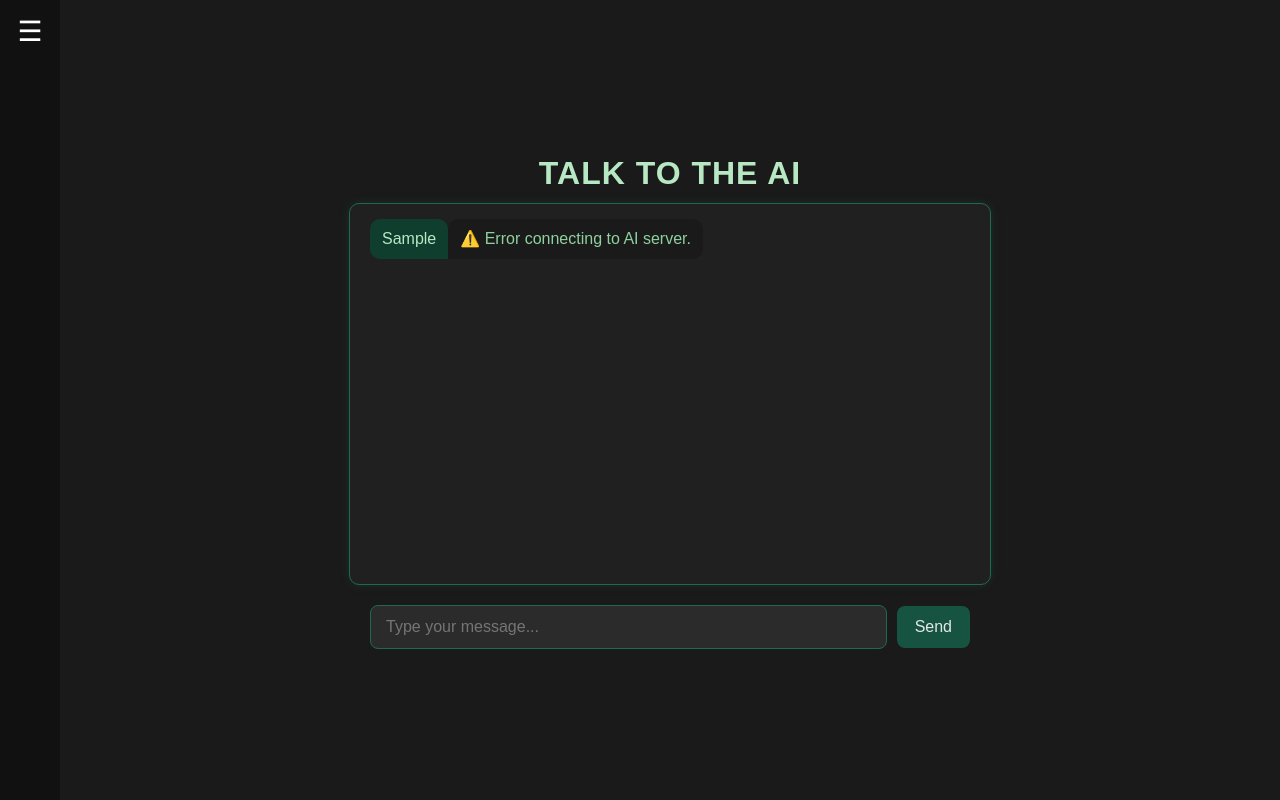
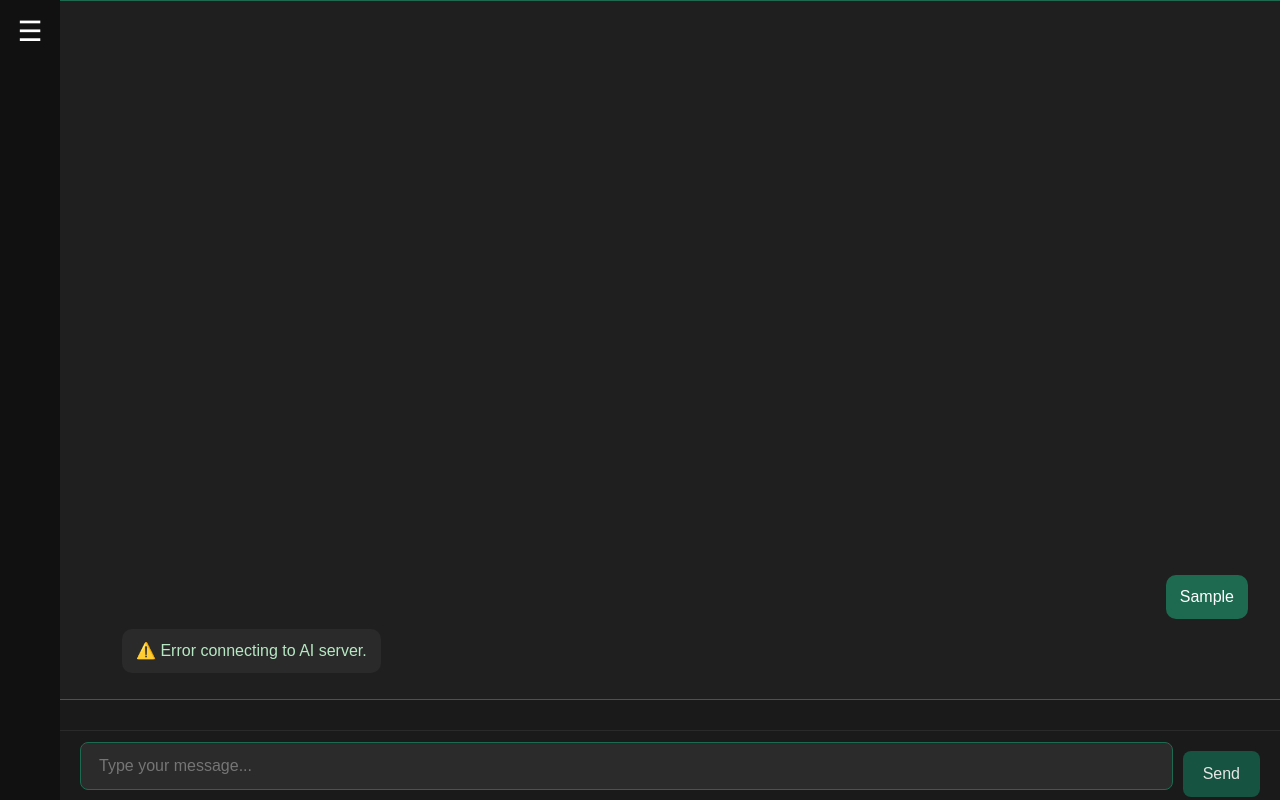
Before and after one commit to bradycai/AppProject, a website: page public/ai.html in a window 1280 px wide. Both pictures are taken after typing "Sample" into the empty fields and a click on the button "Send". Drawn offline with Linux system fonts and the light colour scheme; no server answers.

Commit message:
Fixed text bar

```diff
--- a/public/ai.html
+++ b/public/ai.html
@@ -20,15 +20,15 @@
     </div>
 
     <!-- Page Content -->
-    <div class="page-content" id="pageContent">
+    <div class="page-content chat-layout" id="pageContent">
       <main>
-        <h1>Talk to the AI</h1>
+        <h1 id="chatTitle">Talk to the AI</h1>
 
         <!-- Chat history box -->
         <div id="chatBox" class="chat-box"></div>
 
-        <!-- Input + Send button -->
-        <div class="chat-input">
+        <!-- Input + Send button (bottom fixed) -->
+        <div class="chat-input fixed">
           <input type="text" id="userInput" placeholder="Type your message..." />
           <button id="sendBtn">Send</button>
         </div>
@@ -41,6 +41,7 @@
         const input = document.getElementById("userInput");
         const sendBtn = document.getElementById("sendBtn");
         const chatBox = document.getElementById("chatBox");
+        const chatTitle = document.getElementById("chatTitle");
 
         // Helper function to append messages
         const addMessage = (text, sender) => {
@@ -56,10 +57,10 @@
           const userText = input.value.trim();
           if (!userText) return;
 
+          if (chatTitle) chatTitle.style.display = "none"; // Hide title after first message
           addMessage(userText, "user");
           input.value = "";
 
-          // Placeholder message while waiting for AI response
           const thinkingMsg = document.createElement("div");
           thinkingMsg.classList.add("message", "ai");
           thinkingMsg.textContent = "Thinking...";
@@ -76,18 +77,14 @@
             });
 
             const data = await res.json();
-            if (data.text) {
-              thinkingMsg.textContent = data.text;
-            } else {
-              thinkingMsg.textContent = "⚠️ No response from AI.";
-            }
+            thinkingMsg.textContent = data.text || "⚠️ No response from AI.";
           } catch (err) {
             console.error("Error contacting AI:", err);
             thinkingMsg.textContent = "⚠️ Error connecting to AI server.";
           }
         });
 
-        // Allow pressing Enter to send
+        // Press Enter to send
         input.addEventListener("keypress", (e) => {
           if (e.key === "Enter") {
             e.preventDefault();
@@ -95,20 +92,18 @@
           }
         });
 
-        /* ---------------------------
-           Sidebar Persistence
-        --------------------------- */
+        // Sidebar toggle persistence
         const menuBtn = document.getElementById("menuBtn");
         const sidebar = document.getElementById("sidebar");
-
-        // Restore sidebar state
         const savedState = localStorage.getItem("sidebarOpen");
         if (savedState === "true") sidebar.classList.add("open");
 
-        // Toggle open/close
         menuBtn.addEventListener("click", () => {
           sidebar.classList.toggle("open");
-          localStorage.setItem("sidebarOpen", sidebar.classList.contains("open"));
+          localStorage.setItem(
+            "sidebarOpen",
+            sidebar.classList.contains("open")
+          );
         });
       });
     </script>
--- a/public/style.css
+++ b/public/style.css
@@ -2,82 +2,13 @@
 /* Global Page Setup           */
 /* --------------------------- */
 html, body {
-  height: auto;
-  overflow-y: auto;
-  overflow-x: hidden;
-}
-
-body {
   margin: 0;
+  padding: 0;
+  height: 100%;
+  overflow: hidden;
   font-family: Arial, Helvetica, sans-serif;
   background: #1a1a1a;
   color: #e6e6e6;
-  display: flex;
-  flex-direction: column;
-  min-height: 100vh;
-}
-
-/* --------------------------- */
-/* Main Content Centering      */
-/* --------------------------- */
-main {
-  flex: 1;
-  display: flex;
-  flex-direction: column;
-  align-items: center;
-  justify-content: center;
-  padding: 0 1rem;
-}
-
-/* --------------------------- */
-/* Logo Styling                */
-/* --------------------------- */
-.logo {
-  display: block;
-  width: 480px;
-  max-width: 90vw;
-  height: auto;
-  margin: 0 auto 0.25rem;
-}
-
-/* --------------------------- */
-/* Headings & Text             */
-/* --------------------------- */
-main h1 {
-  margin: 0.25rem 0 0.75rem;
-  line-height: 1.15;
-  color: #b7e8c3;
-  text-transform: uppercase;
-  letter-spacing: 1px;
-}
-
-main p {
-  font-size: 18px;
-  max-width: 600px;
-  text-align: center;
-  line-height: 1.6;
-  margin: 0 auto;
-  color: #ddd;
-}
-
-/* --------------------------- */
-/* Buttons                     */
-/* --------------------------- */
-button {
-  background: #0f3d2e;
-  color: #e6e6e6;
-  border: 1px solid #1e6a50;
-  padding: 10px 15px;
-  border-radius: 8px;
-  cursor: pointer;
-  font-size: 16px;
-  transition: background 0.15s ease, transform 0.02s ease;
-}
-button:hover { background: #165340; }
-button:active { transform: translateY(1px); }
-button:focus-visible {
-  outline: 2px solid #2ea97b;
-  outline-offset: 2px;
 }
 
 /* --------------------------- */
@@ -122,7 +53,7 @@ button:focus-visible {
 
 .sidebar-content a {
   padding: 15px 20px;
-  color: #8fd19e;
+  color: #8fd19e; /* light green links */
   text-decoration: none;
   font-size: 18px;
   white-space: nowrap;
@@ -134,40 +65,111 @@ button:focus-visible {
 }
 
 /* --------------------------- */
-/* Page Content Shift Effect   */
+/* Page Layout / Shift Effect  */
 /* --------------------------- */
 .page-content {
+  position: relative;
   display: flex;
+  flex-direction: column;
   justify-content: center;
   align-items: center;
   height: 100vh;
-  transition: margin-left 0.3s ease;
-  margin-left: 60px;
+  text-align: center;
+  padding-left: 60px;
+  box-sizing: border-box;
+  transition: padding-left 0.3s ease;
 }
+
 .sidebar.open + .page-content {
-  margin-left: 200px;
+  padding-left: 200px;
+}
+
+/* Headings / Text / Buttons for index, about, contact */
+.page-content main h1 {
+  color: #8fd19e;
+  font-size: 2rem;
+  margin-bottom: 1rem;
+}
+
+.page-content main p {
+  color: #d0e8d4;
+  font-size: 1.1rem;
+  line-height: 1.6;
+}
+
+.page-content main a {
+  color: #8fd19e;
+  text-decoration: underline;
+}
+
+.page-content main a:hover {
+  color: #b7e8c3;
+}
+
+/* Buttons */
+.page-content button {
+  background-color: #1e6a50;
+  color: #e6e6e6;
+  border: none;
+  border-radius: 8px;
+  padding: 12px 24px;
+  font-size: 16px;
+  margin-top: 1rem;
+  cursor: pointer;
+  transition: background 0.2s ease, transform 0.05s ease;
+}
+
+.page-content button:hover {
+  background-color: #25865e;
+}
+
+.page-content button:active {
+  transform: translateY(1px);
 }
 
 /* --------------------------- */
-/* Chat Box                    */
+/* Chat Layout (Full Width)    */
+/* --------------------------- */
+.chat-layout.page-content {
+  justify-content: flex-start;  /* fixes skinny issue */
+  align-items: stretch;         /* allow full width */
+  text-align: left;
+  padding-left: 60px;
+}
+
+.sidebar.open + .chat-layout.page-content {
+  padding-left: 200px;
+}
+
+#chatTitle {
+  text-align: center;
+  color: #b7e8c3;
+  margin: 1rem 0;
+}
+
+#chatTitle.hidden {
+  display: none;
+}
+
+/* --------------------------- */
+/* Chat Box (Scrollable Area)  */
 /* --------------------------- */
 .chat-box {
-  width: 80%;
-  max-width: 600px;
-  height: 350px;
-  background: #202020;
-  border: 1px solid #1e6a50;
-  border-radius: 10px;
-  padding: 15px 20px;
+  flex: 1;
+  width: 100%;
+  height: calc(100vh - 100px);
   overflow-y: auto;
-  margin-bottom: 20px;
-  color: #e6e6e6;
-  font-size: 16px;
-  box-shadow: 0 0 10px rgba(30, 106, 80, 0.25);
-  scrollbar-width: thin;
-  scrollbar-color: #1e6a50 #111;
+  background: #1f1f1f; /* dark background for chat */
+  padding: 1rem 2rem;
+  border-top: 1px solid #1e6a50;
+  border-bottom: 1px solid #1e6a50;
+  display: flex;
+  flex-direction: column;
+  justify-content: flex-end;
+  box-sizing: border-box;
 }
 
+/* Scrollbar Styling */
 .chat-box::-webkit-scrollbar {
   width: 6px;
 }
@@ -179,65 +181,82 @@ button:focus-visible {
   background: #111;
 }
 
+/* --------------------------- */
+/* Chat Messages               */
+/* --------------------------- */
 .message {
-  margin-bottom: 12px;
+  padding: 10px 14px;
+  border-radius: 10px;
+  max-width: 70%;
   line-height: 1.5;
   word-wrap: break-word;
+  margin-bottom: 10px;
 }
 
 .message.user {
-  text-align: right;
-  color: #b7e8c3;
-  background: #0f3d2e;
-  display: inline-block;
-  padding: 8px 12px;
-  border-radius: 10px 10px 0 10px;
-  max-width: 85%;
-  margin-left: auto;
+  background-color: #1e6a50;
+  color: #fff;
+  align-self: flex-end;
+  margin-right: px;
+  margin-left: 10px;
+  max-width: 65%;
 }
 
 .message.ai {
-  text-align: left;
-  color: #8fd19e;
-  background: #1a1a1a;
-  display: inline-block;
-  padding: 8px 12px;
-  border-radius: 10px 10px 10px 0;
-  max-width: 85%;
+  background-color: #2a2a2a;
+  color: #b7e8c3;
+  align-self: flex-start;
+  margin-left: 30px;
+  margin-right: 10px;
+  max-width: 65%;
 }
 
 /* --------------------------- */
-/* Chat Input Area             */
+/* Fixed Input Bar (Full Width)*/
 /* --------------------------- */
-.chat-input {
+.chat-input.fixed {
+  position: fixed;
+  bottom: 0;
+  left: 60px;
+  height: 70px;
+  background: #1a1a1a;
+  border-top: 1px solid #2a2a2a;
   display: flex;
+  justify-content: center;
   align-items: center;
-  justify-content: center;
   gap: 10px;
-  width: 80%;
-  max-width: 600px;
-  margin: 0 auto;
+  padding: 0 20px;
+  box-sizing: border-box;
+  transition: left 0.3s ease, width 0.3s ease;
+  width: calc(100vw - 60px);
 }
 
-.chat-input input[type="text"] {
+.sidebar.open ~ .page-content .chat-input.fixed {
+  left: 200px;
+  width: calc(100vw - 200px);
+}
+
+/* Input field */
+.chat-input.fixed input[type="text"] {
   flex: 1;
-  padding: 12px 15px;
+  padding: 14px 18px;
   font-size: 16px;
   background: #2b2b2b;
   color: #e6e6e6;
   border: 1px solid #1e6a50;
   border-radius: 8px;
-  transition: all 0.2s ease;
+  max-width: 100%;
 }
 
-.chat-input input[type="text"]:focus {
+.chat-input.fixed input[type="text"]:focus {
   outline: none;
   border-color: #2ea97b;
   box-shadow: 0 0 6px rgba(46, 169, 123, 0.4);
 }
 
-.chat-input button {
-  padding: 12px 18px;
+/* Send button */
+.chat-input.fixed button {
+  padding: 14px 20px;
   background: #165340;
   border: none;
   border-radius: 8px;
@@ -246,5 +265,5 @@ button:focus-visible {
   cursor: pointer;
   transition: background 0.2s ease, transform 0.05s ease;
 }
-.chat-input button:hover { background: #1f7054; }
-.chat-input button:active { transform: translateY(1px); }
+.chat-input.fixed button:hover { background: #1f7054; }
+.chat-input.fixed button:active { transform: translateY(1px); }
```
